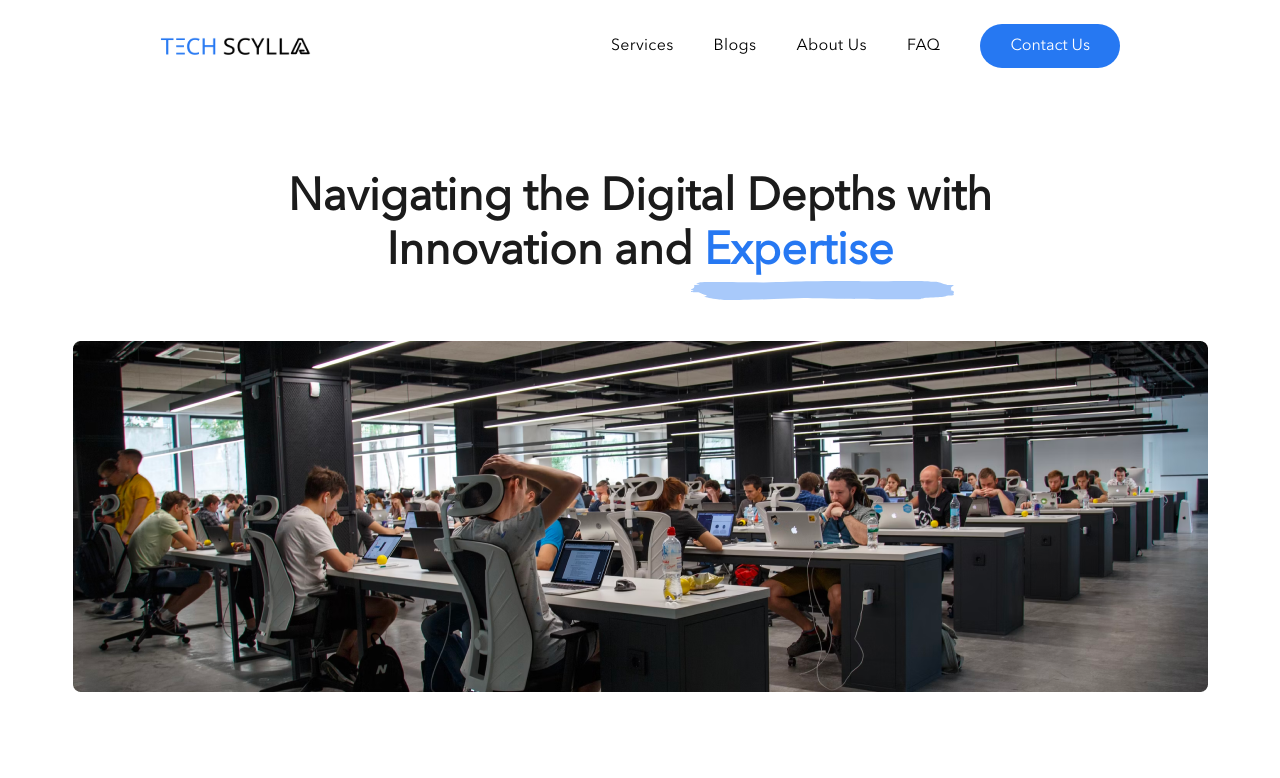
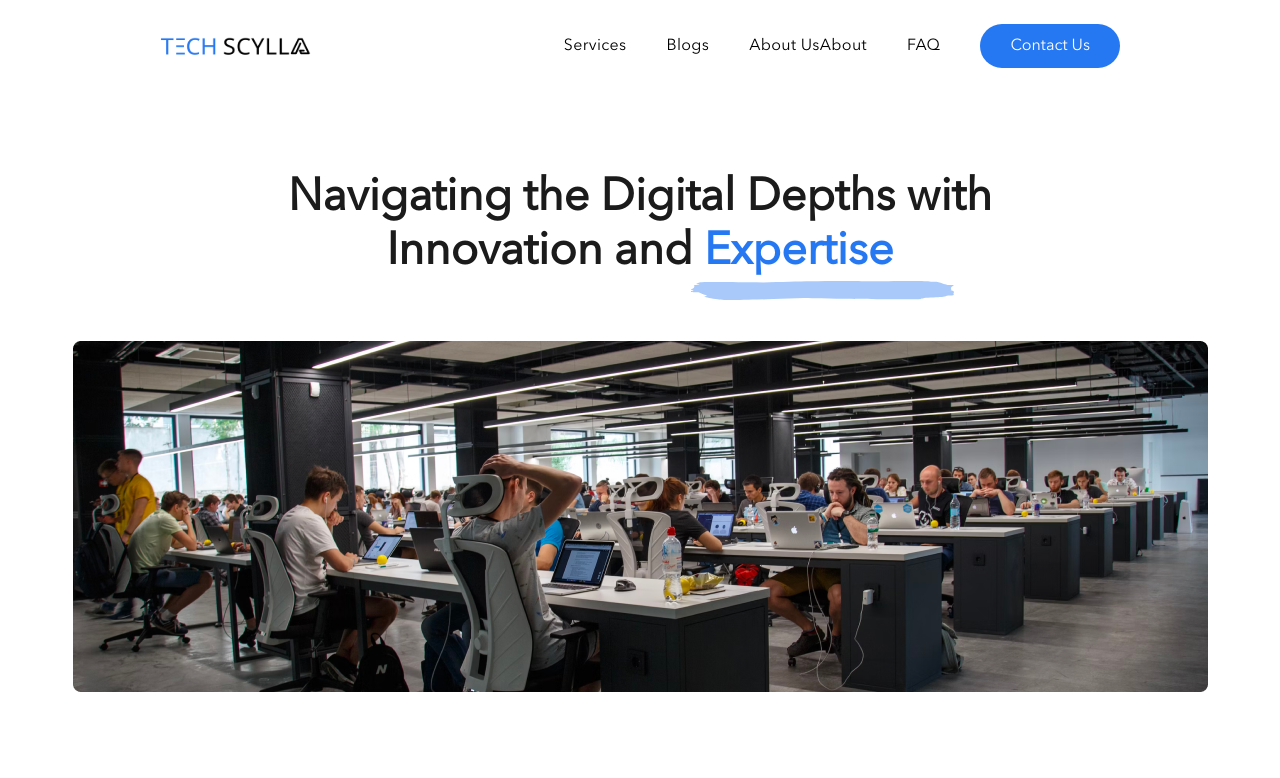
Before and after one commit to Huzaifa-A750/TechScylla, a React (Create React App) app: page / in a window 1280 px wide. Shown: the top 778 px of the page. Built offline with nearby package versions, Linux system fonts and the light colour scheme.

Commit message:
New Page

```diff
--- a/src/App.css
+++ b/src/App.css
@@ -1,5 +1,3 @@
-
-
 @font-face {
   font-family: "Avenir-Next-Light";
   src: url(../src//assets/Fonts/AvenirNextLTPro-Iight.otf);
--- /dev/null
+++ b/src/about.js
@@ -0,0 +1,14 @@
+import "./App.css";
+import Hero from "./component/about/hero";
+import Layout from "./component/common/layout";
+
+
+function about(){
+    return(
+        <Layout>
+            <Hero />
+        </Layout>
+    )
+}
+
+export default about;
--- /dev/null
+++ b/src/component/about/hero.js
@@ -0,0 +1,8 @@
+export default function Hero(){
+    return (
+        <div className="">
+            <div className=""></div>
+            <div className=""></div>
+        </div>
+    )
+}
--- a/src/component/common/Navbar.js
+++ b/src/component/common/Navbar.js
@@ -1,5 +1,6 @@
 import Logo from "../../assets/images/Logo.svg";
 import Hamburger from "../../assets/images/hamburger.svg";
+import About from "../../about.js";
 
 export default function Navbar() {
   return (
@@ -16,6 +17,7 @@ export default function Navbar() {
         </button>
       </div>
 
+
       <div className="gap-x-10 hidden lg:flex font-[Avenir-Next-Regular] font-normal">
         <button className="text-base text-black font-normal leading-6 tracking-[0.32px]">
           Services
@@ -24,7 +26,8 @@ export default function Navbar() {
           Blogs
         </button>
         <button className="text-base text-black font-normal leading-6 tracking-[0.32px]">
-          About Us
+          <a href={About}>About Us</a>
+          <a href={About}>About</a>
         </button>
         <button className="text-base text-black font-normal leading-6 tracking-[0.32px]">
           FAQ
```
